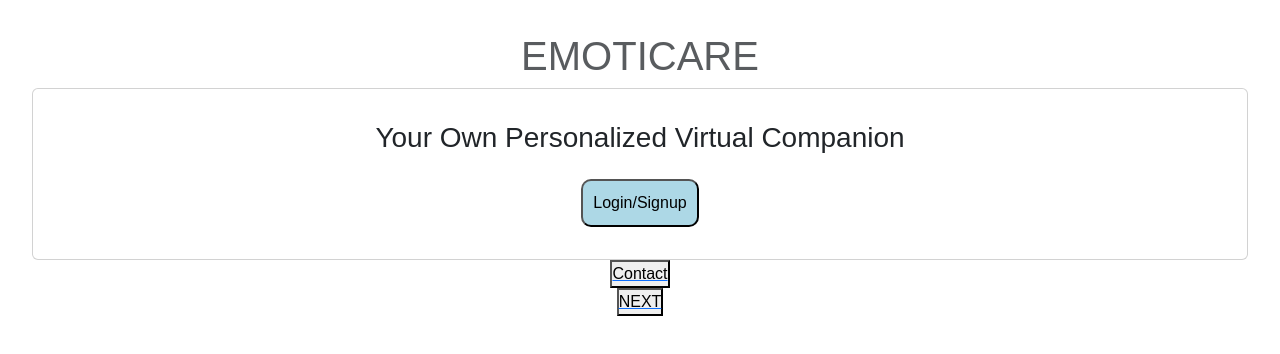
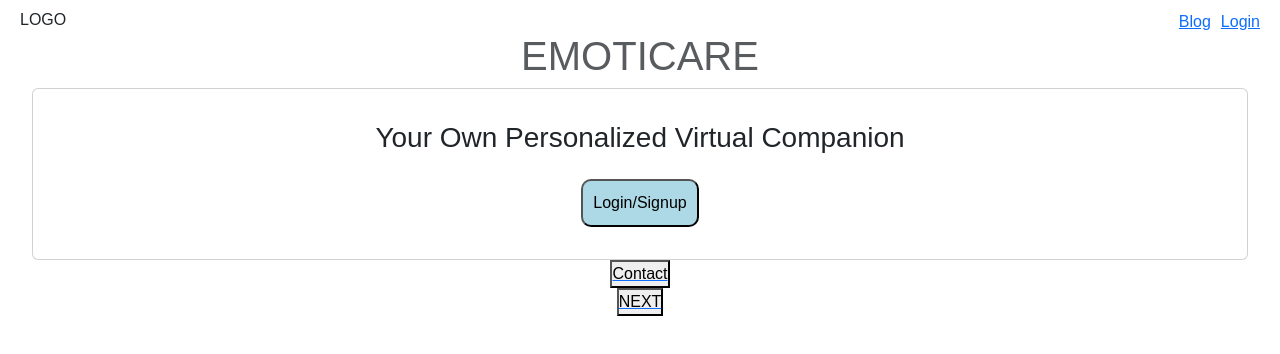
Before and after one commit to adw-ith/Hackify24, a React (Vite) app: page / in a window 1280 px wide. Shown: the top 354 px of the page. Built offline with nearby package versions, Linux system fonts and the light colour scheme.

Commit message:
blog and navbar sample

```diff
--- a/src/App.tsx
+++ b/src/App.tsx
@@ -6,6 +6,7 @@ import SignupForm from './pages/signup'
 import Preferences from './pages/preferences'
 import Contact from './pages/Contact'
 import Chat from './pages/chat'
+import Blog from './pages/Blog'
 
 function App() {
 
@@ -25,6 +26,7 @@ function App() {
           <Route path="/preferences" Component={Preferences} />
           <Route path="/contact" Component={Contact} />
           <Route path="/chatB" Component={Chat} />
+          <Route path="/blog" Component={Blog} />
         </Routes>
       </BrowserRouter>
     </>
--- /dev/null
+++ b/src/pages/Blog.tsx
@@ -0,0 +1,5 @@
+export default function Blog() {
+  return (
+    <div>Blog</div>
+  )
+}
--- a/src/pages/home.tsx
+++ b/src/pages/home.tsx
@@ -1,32 +1,17 @@
-// import axios from "axios";
-// import { useState } from "react";
 import { Link } from "react-router-dom";
 
 export default function LandingPage() {
-  // const [message, setMessage] = useState<string>("");
-
-  // // eslint-disable-next-line @typescript-eslint/no-explicit-any
-  // const handleSubmit = async (e: any) => {
-  //   e.preventDefault();
-
-  //   try {
-  //     const response = await axios.post<{ message: string }>(
-  //       "http://localhost:5000/run",
-  //       {
-  //         speech: "i feel sad",
-  //       }
-  //     );
-
-  //     setMessage(response.data.message);
-  //     console.log(response);
-  //     console.log(response.data);
-  //     console.log(message);
-  //   } catch (error) {
-  //     console.error("Error:", error);
-  //   }
-  // };
   return (
     <section className="home">
+      <div style={{position: "fixed", top: "0", left: "0" ,display: "flex", alignItems: "center", justifyContent: "space-between", flexDirection: "row", width: "100dvw", height: "5dvh", padding: "10px 20px"}}>
+        <div>LOGO</div>
+        <div style={{ height: "100%"}}>
+          <ul style={{display: "flex", alignItems: "center", justifyContent: "space-between", flexDirection: "row", gap: "10px"}}>
+            <li style={{listStyle: "none"}}><Link to="/blog">Blog</Link></li>
+            <li style={{listStyle: "none"}}><Link to="/signup">Login</Link></li>
+          </ul>
+        </div>
+      </div>
       <h1 className="h1 text-muted">EMOTICARE</h1>
       <div className="card-container">
         <div className="card">
```
